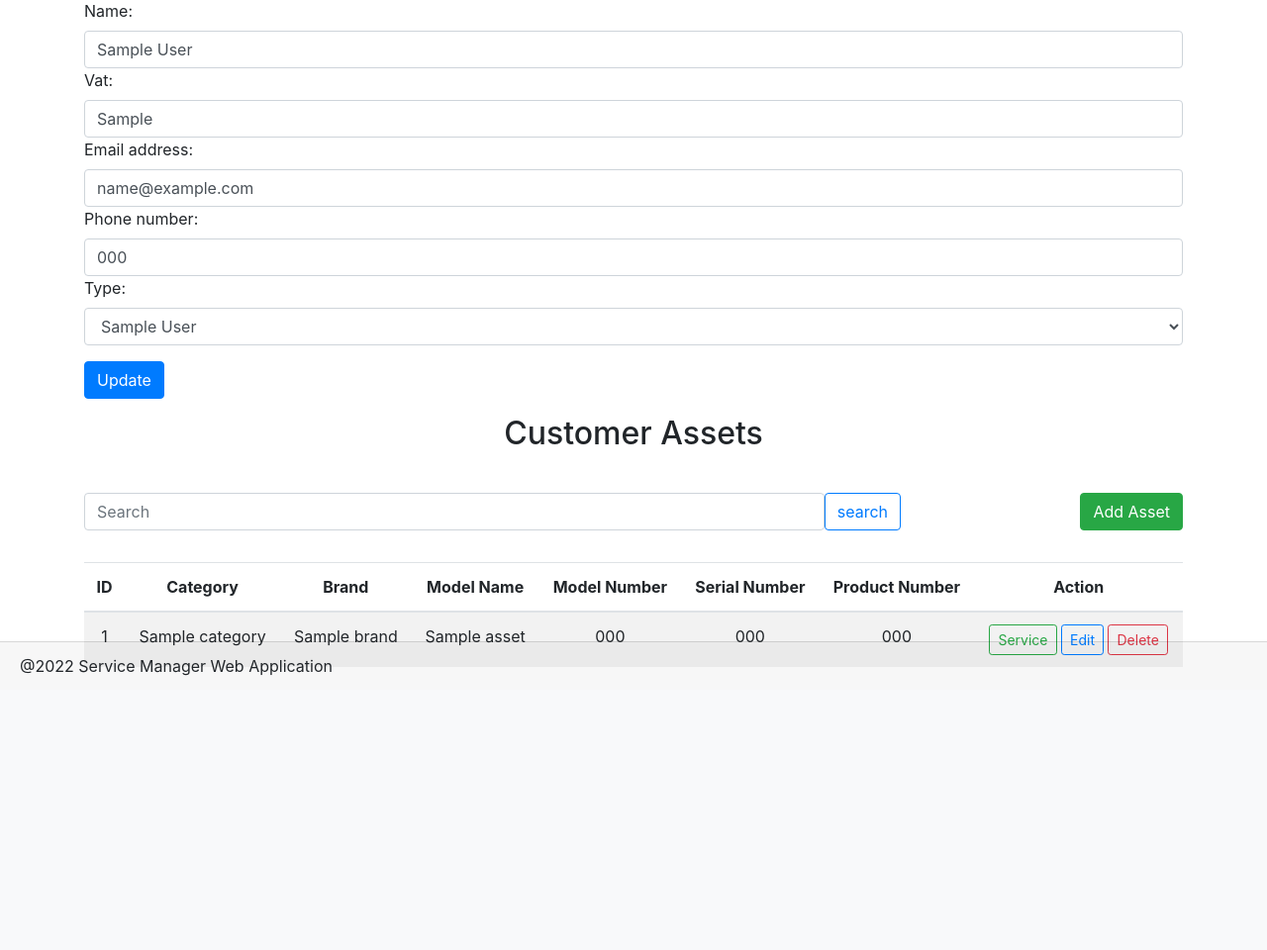
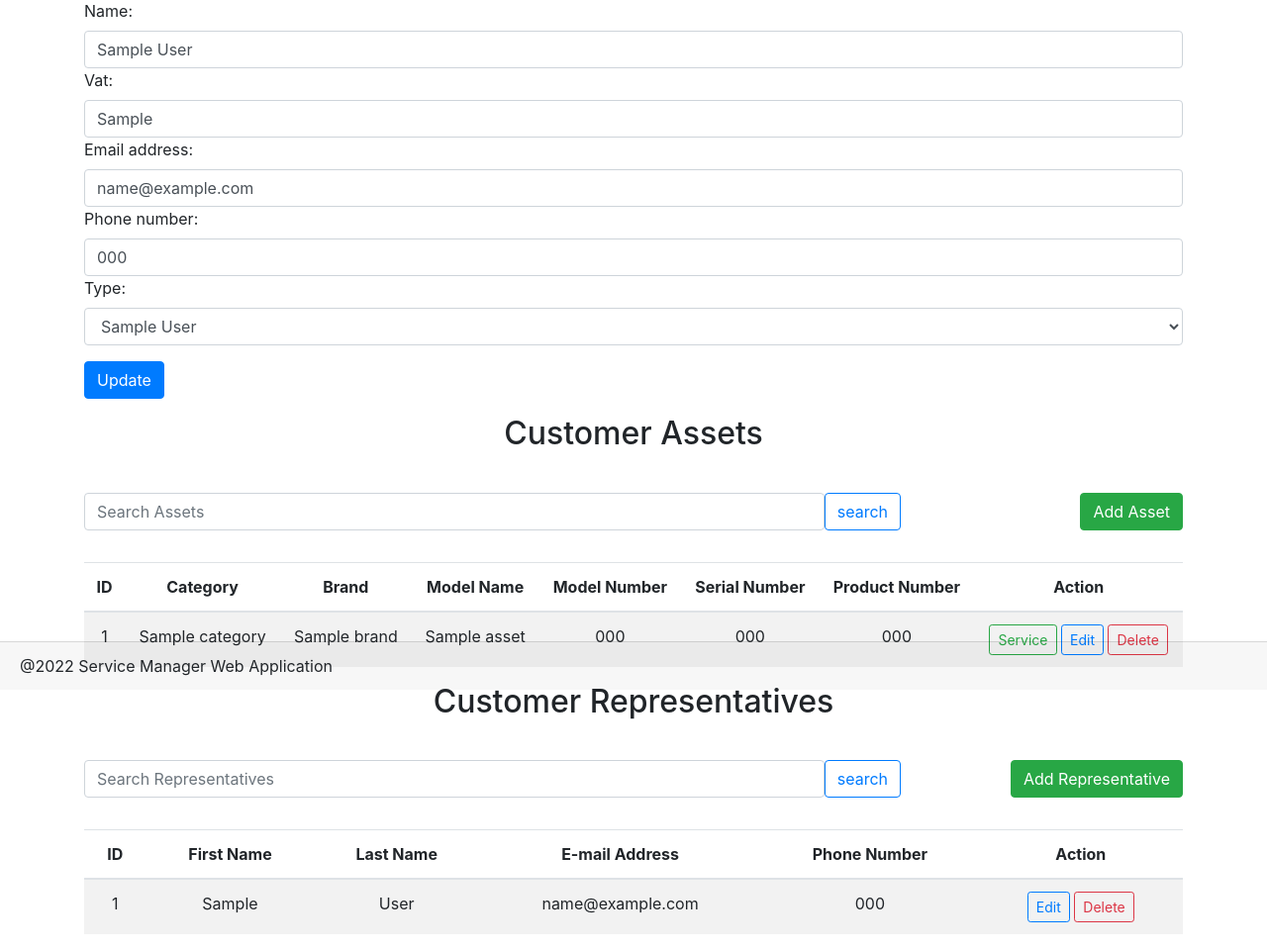
Before and after one commit to svetlinst/Service-manager, a Django app: page /customers/1/ in a window 1280 px wide. Shown: the part 103-1063 px from the top of the page at 99% size. Before the commit the page ends 786 px from the top, so only its background shows below. Run offline with Django 4.2, Linux system fonts and the light colour scheme; tables that the repository leaves empty hold one stand-in row (values such as "Sample post"); some libraries are stand-ins or nearby versions.

Commit message:
Add Customer Representative CRUD functionality

```diff
--- a/service_manager/main/forms.py
+++ b/service_manager/main/forms.py
@@ -135,6 +135,7 @@ class CreateServiceOrderHeaderForm(forms.ModelForm):
 
     def __init__(self, *args, **kwargs):
         super().__init__(*args, **kwargs)
+        self.fields['customer'].disabled = True
         self.fields['customer_representative'].queryset = CustomerRepresentative.objects.none()
 
         if 'customer' in self.data:
@@ -146,3 +147,50 @@ class CreateServiceOrderHeaderForm(forms.ModelForm):
                 pass  # Invalid input from the client; ignore
         elif self.instance.pk:
             self.fields['customer_representative'].queryset = self.instance.customer.customerrepresentative_set
+
+
+class EditCustomerRepresentativeForm(forms.ModelForm):
+    class Meta:
+        model = CustomerRepresentative
+        fields = ('first_name', 'last_name', 'email_address', 'phone_number')
+        widgets = {
+            'first_name': forms.TextInput(
+                attrs={'class': 'form-control'},
+            ),
+            'last_name': forms.TextInput(
+                attrs={'class': 'form-control'},
+            ),
+            'email_address': forms.TextInput(
+                attrs={'class': 'form-control'},
+            ),
+            'phone_number': forms.TextInput(
+                attrs={'class': 'form-control'},
+            ),
+        }
+
+
+class CreateCustomerRepresentativeForm(forms.ModelForm):
+    def __init__(self, *args, **kwargs):
+        super().__init__(*args, **kwargs)
+        self.fields['customer'].disabled = True
+
+    class Meta:
+        model = CustomerRepresentative
+        fields = ('customer', 'first_name', 'last_name', 'email_address', 'phone_number')
+        widgets = {
+            'customer': forms.Select(
+                attrs={'class': 'form-control'},
+            ),
+            'first_name': forms.TextInput(
+                attrs={'class': 'form-control'},
+            ),
+            'last_name': forms.TextInput(
+                attrs={'class': 'form-control'},
+            ),
+            'email_address': forms.TextInput(
+                attrs={'class': 'form-control'},
+            ),
+            'phone_number': forms.TextInput(
+                attrs={'class': 'form-control'},
+            ),
+        }
--- a/service_manager/main/templates/customer/customer_edit.html
+++ b/service_manager/main/templates/customer/customer_edit.html
@@ -9,6 +9,7 @@
             <button type="submit" class="btn btn-primary">Update</button>
         </div>
     </form>
+
     {#    Table with Assets assigned to the customer#}
     <table class="table table-striped text-center">
         <thead>
@@ -29,7 +30,7 @@
             <div class="col-md-9 my-3">
                 <form class="form" method="GET" action="">
                     <div class="input-group my-3">
-                        <input type="search" class="form-control rounded" placeholder="Search" aria-label="Search"
+                        <input type="search" class="form-control rounded" placeholder="Search Assets" aria-label="Search"
                                aria-describedby="search-addon" name="search_value"/>
                         <button type="submit" class="btn btn-outline-primary"
                                 href="{% url 'edit_customer' object.pk %}">
@@ -54,7 +55,8 @@
                     <td>{{ asset.serial_number }}</td>
                     <td>{{ asset.product_number }}</td>
                     <td>
-                        <a class="btn btn-outline-success btn-sm" href="{% url 'create_service_order' %}"
+                        <a class="btn btn-outline-success btn-sm"
+                           href="{% url 'create_service_order' %}?customer_id={{ object.pk }}"
                            role="button">Service</a>
                         <a class="btn btn-outline-primary btn-sm" href="{% url 'edit_customer_asset' asset.id %}"
                            role="button">Edit</a>
@@ -74,4 +76,9 @@
         {% endif %}
         </tbody>
     </table>
+
+    {#    Table with Assets assigned to the customer#}
+    <h2 class='text-center'>Customer Representatives</h2>
+    {% include 'customer_representatives.html' %}
+
 {% endblock %}
--- /dev/null
+++ b/service_manager/main/templates/customer_representatives.html
@@ -0,0 +1,59 @@
+{% block content %}
+    <table class="table table-striped text-center">
+        <thead>
+        <tr>
+            <th scope="col">ID</th>
+            <th scope="col">First Name</th>
+            <th scope="col">Last Name</th>
+            <th scope="col">E-mail Address</th>
+            <th scope="col">Phone Number</th>
+            <th scope="col">Action</th>
+        </tr>
+        </thead>
+        <tbody>
+        <div class="row">
+            <div class="col-md-9 my-3">
+                <form class="form" method="GET" action="">
+                    <div class="input-group my-3">
+                        <input type="search" class="form-control rounded" placeholder="Search Representatives" aria-label="Search"
+                               aria-describedby="search-addon" name="representative"/>
+                        <button type="submit" class="btn btn-outline-primary"
+                                href="{% url 'edit_customer_representative' object.pk %}">
+                            search
+                        </button>
+                    </div>
+                </form>
+            </div>
+            <div class="col-md-3 text-right align-self-center my-3">
+                <a href="{% url 'create_customer_representative' %}?customer_id={{ object.pk }}" class="btn btn-success">Add
+                    Representative</a>
+            </div>
+        </div>
+        {% if customer_representatives %}
+            {% for rep in customer_representatives %}
+                <tr>
+                    <td>{{ rep.id }}</td>
+                    <td>{{ rep.first_name }}</td>
+                    <td>{{ rep.last_name }}</td>
+                    <td>{{ rep.email_address }}</td>
+                    <td>{{ rep.phone_number }}</td>
+                    <td>
+                        <a class="btn btn-outline-primary btn-sm" href="{% url 'edit_customer_representative' rep.id %}"
+                           role="button">Edit</a>
+                        <a class="btn btn-outline-danger btn-sm" href="{% url 'delete_customer_representative' rep.id %}"
+                           role="button">Delete</a>
+                    </td>
+                </tr>
+            {% endfor %}
+        {% else %}
+            <tr>
+                <td colspan="100%">
+                    <p>
+                        No records matching your search
+                    </p>
+                </td>
+            </tr>
+        {% endif %}
+        </tbody>
+    </table>
+{% endblock %}
--- a/service_manager/main/urls.py
+++ b/service_manager/main/urls.py
@@ -6,7 +6,9 @@ from service_manager.main import views
 from service_manager.main.views import get_index, CustomersListView, EditCustomerView, CreateCustomerView, \
     AssetsListView, CreateAssetView, EditAssetView, DeleteAssetView, DeleteCustomerView, MaterialsListView, \
     CreateMaterialView, EditMaterialView, DeleteMaterialView, CreateCustomerAssetView, EditCustomerAssetView, \
-    DeleteCustomerAssetView, ServiceOrderHeaderListView, ServiceOrderHeaderDetailView, CreateServiceOrderHeader
+    DeleteCustomerAssetView, ServiceOrderHeaderListView, ServiceOrderHeaderDetailView, CreateServiceOrderHeader, \
+    CustomerRepresentativesListView, CreateCustomerRepresentativeView, EditCustomerRepresentativeView, \
+    DeleteCustomerRepresentativeView
 
 urlpatterns = [
                   path('', get_index, name='index'),
@@ -26,9 +28,17 @@ urlpatterns = [
                   path('customer_asset/<int:pk>/', EditCustomerAssetView.as_view(), name='edit_customer_asset'),
                   path('customer_asset/delete/<int:pk>/', DeleteCustomerAssetView.as_view(),
                        name='delete_customer_asset'),
-                  path('service_orders/', ServiceOrderHeaderListView.as_view(), name='service_orders_lst'),
+                  path('service_orders/', ServiceOrderHeaderListView.as_view(), name='service_orders_list'),
                   path('service_order/<int:pk>/', ServiceOrderHeaderDetailView.as_view(), name='detail_service_order'),
                   path('service_order/create/', CreateServiceOrderHeader.as_view(), name='create_service_order'),
                   path('ajax/load_customer_represenatives/', views.load_customer_representatives,
                        name='ajax_load_customer_representatives'),
+                  path('customer_representatives/', CustomerRepresentativesListView.as_view(),
+                       name='customer_representatives_list'),
+                  path('customer_representative/create/', CreateCustomerRepresentativeView.as_view(),
+                       name='create_customer_representative'),
+                  path('customer_representative/<int:pk>/', EditCustomerRepresentativeView.as_view(),
+                       name='edit_customer_representative'),
+                  path('customer_representative/delete/<int:pk>/', DeleteCustomerRepresentativeView.as_view(),
+                       name='delete_customer_representative'),
               ] + static(settings.MEDIA_URL, document_root=settings.MEDIA_ROOT)
--- a/service_manager/main/views.py
+++ b/service_manager/main/views.py
@@ -5,7 +5,8 @@ from django.urls import reverse_lazy
 from django.db.models import Q
 
 from service_manager.main.forms import EditCustomerForm, CreateCustomerForm, CreateAssetForm, EditAssetForm, \
-    CreateMaterialForm, EditMaterialForm, CreateCustomerAssetForm, EditCustomerAssetForm, CreateServiceOrderHeaderForm
+    CreateMaterialForm, EditMaterialForm, CreateCustomerAssetForm, EditCustomerAssetForm, CreateServiceOrderHeaderForm, \
+    EditCustomerRepresentativeForm, CreateCustomerRepresentativeForm
 from service_manager.main.models import Customer, Asset, Material, CustomerAsset, ServiceOrderHeader, \
     CustomerRepresentative
 
@@ -39,10 +40,16 @@ class EditCustomerView(views.UpdateView):
         customer = context['customer']
 
         context['customer_assets'] = customer.customerasset_set.all()
+        context['customer_representatives'] = customer.customerrepresentative_set.all()
 
         search_text = self.request.GET.get('search_value', None)
         if search_text:
             context['customer_assets'] = customer.customerasset_set.filter(serial_number__icontains=search_text)
+
+        representative_search = self.request.GET.get('representative', None)
+        if representative_search:
+            context['customer_representatives'] = customer.customerrepresentative_set.filter(
+                Q(first_name__icontains=representative_search) | Q(last_name__icontains=representative_search))
 
         return context
 
@@ -148,20 +155,30 @@ class DeleteCustomerAssetView(views.DeleteView):
 
 class ServiceOrderHeaderListView(views.ListView):
     model = ServiceOrderHeader
-    template_name = 'service_orders.html'
+    template_name = 'service_order_header/service_orders.html'
     ordering = ('-created_on', 'customer')
 
 
 class ServiceOrderHeaderDetailView(views.DetailView):
     model = ServiceOrderHeader
-    template_name = 'service_order_details.html'
+    template_name = 'service_order_header/service_order_details.html'
 
 
 class CreateServiceOrderHeader(views.CreateView):
     model = ServiceOrderHeader
     form_class = CreateServiceOrderHeaderForm
-    template_name = 'service_order_create.html'
+    template_name = 'service_order_header/service_order_create.html'
     success_url = reverse_lazy('customers_list')
+
+    def get_initial(self):
+        customer_id = self.request.GET.get('customer_id', None)
+        if customer_id:
+            customer_assets = list(CustomerAsset.objects.filter(customer_id=customer_id).all().values('id'))
+            self.initial.update({
+                'customer': customer_id,
+                'customer_asset': customer_assets,
+            })
+        return super().get_initial()
 
 
 def load_customer_representatives(request):
@@ -172,3 +189,39 @@ def load_customer_representatives(request):
             'customer_representatives': customer_representatives,
         }
         return render(request, 'partial/customer_representatives.html', context)
+
+
+class CustomerRepresentativesListView(views.ListView):
+    model = CustomerRepresentative
+    template_name = 'customer_representatives.html'
+    ordering = ('first_name', 'last_name')
+
+
+class CreateCustomerRepresentativeView(views.CreateView):
+    model = CustomerRepresentative
+    template_name = 'customer_representatives_create.html'
+    form_class = CreateCustomerRepresentativeForm
+
+    def get_initial(self):
+        customer_id = self.request.GET.get('customer_id', None)
+        if customer_id:
+            self.initial.update({
+                'customer': customer_id,
+            })
+        return super().get_initial()
+
+    def get_success_url(self):
+        return reverse_lazy('edit_customer', kwargs={'pk': self.object.customer.pk})
+
+
+class EditCustomerRepresentativeView(views.UpdateView):
+    model = CustomerRepresentative
+    template_name = 'customer_representative_edit.html'
+    form_class = EditCustomerRepresentativeForm
+
+    def get_success_url(self):
+        return reverse_lazy('edit_customer', kwargs={'pk': self.object.customer.pk})
+
+
+class DeleteCustomerRepresentativeView(views.DeleteView):
+    pass
--- a/templates/base.html
+++ b/templates/base.html
@@ -26,7 +26,7 @@
                 <a class="nav-link" href="{% url 'index' %}">Home<span class="sr-only">(current)</span></a>
             </li>
             <li class="nav-item">
-                <a class="nav-link" href="{% url 'service_orders_lst' %}">Create</a>
+                <a class="nav-link" href="{% url 'service_orders_list' %}">Create</a>
             </li>
             <li class="nav-item">
                 <a class="nav-link" href="#">Service</a>
```
Also changed, not shown: service_manager/main/templates/customer_representative_edit.html (added, +10 -0 lines), service_manager/main/templates/customer_representatives_create.html (added, +8 -0 lines), service_manager/main/templates/service_order_header/service_order_create.html (renamed from service_manager/main/templates/service_order_create.html), service_manager/main/templates/service_order_header/service_order_details.html (renamed from service_manager/main/templates/service_order_details.html), service_manager/main/templates/service_order_header/service_orders.html (renamed from service_manager/main/templates/service_orders.html).
